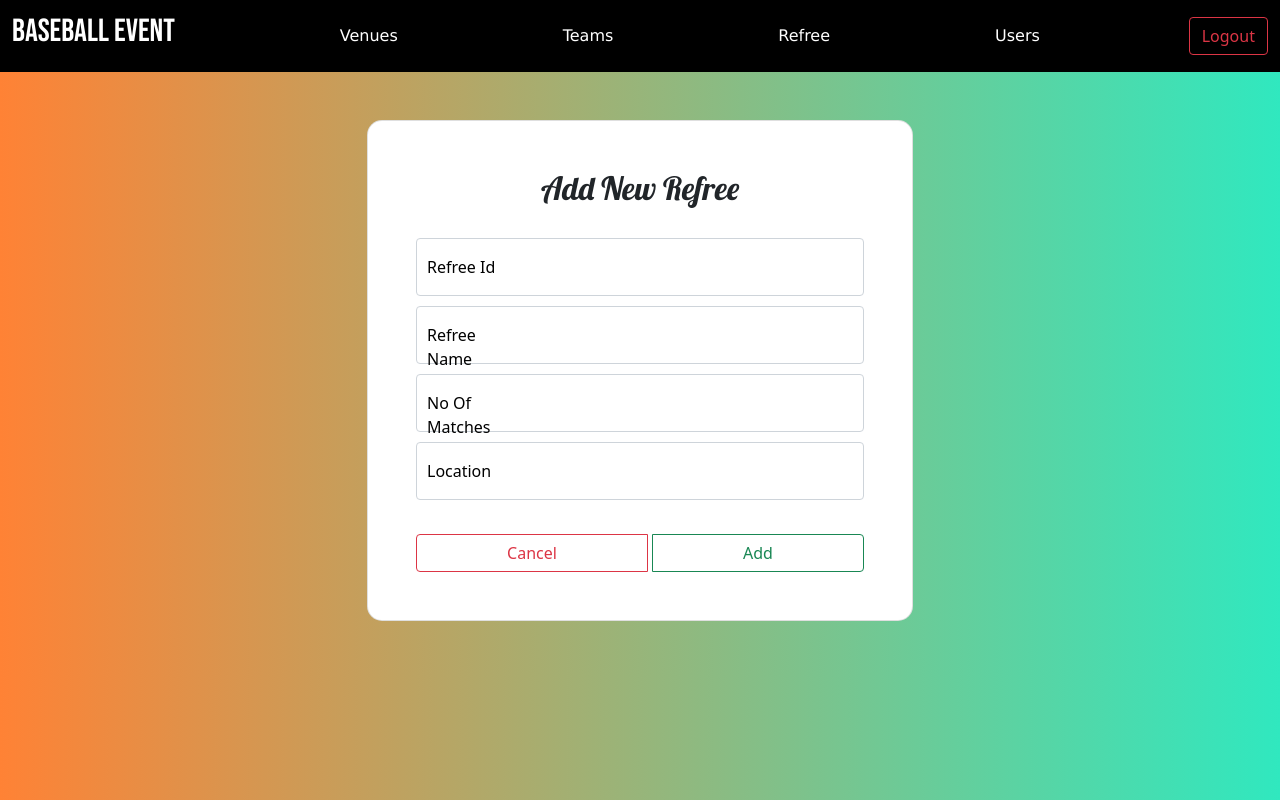
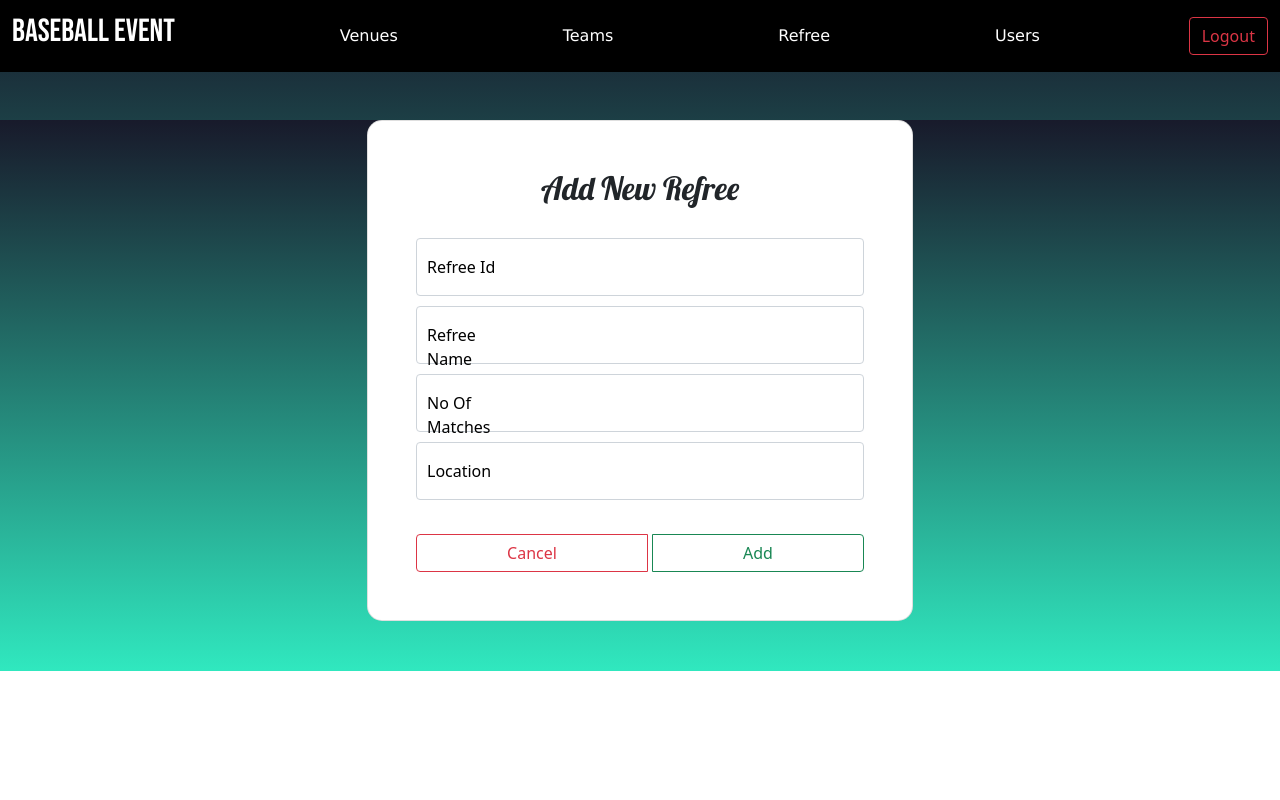
Before and after one commit to Dakshan444/baseball-frontend, an Angular app: page /admin/addRefree in a window 1280 px wide. Built offline with nearby package versions, Linux system fonts and the light colour scheme.

Commit message:
change in admin front end

```diff
--- a/src/app/admin/admin.component.css
+++ b/src/app/admin/admin.component.css
@@ -18,9 +18,3 @@
 .nav-link:hover{
     color: rgb(100, 255, 255);
 }
-
-router-outlet{
-    background-color: antiquewhite;
-    position: absolute;
-    width: 100%;
-}
--- a/src/app/admin/admin.component.html
+++ b/src/app/admin/admin.component.html
@@ -14,5 +14,8 @@
     </div>
 </div>
 <!-- The main navbar ends-->
+<body style="background-color: dimgray;">
+    <router-outlet></router-outlet>
+</body>
 
-<router-outlet></router-outlet>
+<!-- <router-outlet></router-outlet> -->
--- a/src/app/admin/venue/venue.component.html
+++ b/src/app/admin/venue/venue.component.html
@@ -1,3 +1,4 @@
 
 <!-- main component to render the venue component -->
+
 <router-outlet></router-outlet>
--- a/src/app/admin/venue/venueservice.service.ts
+++ b/src/app/admin/venue/venueservice.service.ts
@@ -7,12 +7,12 @@ import { VenueModel } from 'src/app/shared/venue.model';
     providedIn: 'root'
 })
 export class VenueserviceService {
-    readonly APIUrl = "https://localhost:5001/api/Venue/"
+    readonly APIUrl = "https://localhost:44359/api/Venue/"
 
     constructor(private http: HttpClient) { }
 
     getVenue(): Observable<VenueModel[]> {
-        return this.http.get<VenueModel[]>('https://localhost:5001/api/Venue/getAllVenue');
+        return this.http.get<VenueModel[]>('https://localhost:44359/api/Venue/getAllVenue');
     }
 
 
@@ -40,7 +40,7 @@ export class VenueserviceService {
     //Method to add Venue to the View
     addVenue(body:VenueModel):Observable<VenueModel>
     {
-        return this.http.post<VenueModel>("https://localhost:5001/api/Venue/addVenue",body)
+        return this.http.post<VenueModel>("https://localhost:44359/api/Venue/addVenue",body)
 
     }
 
--- a/src/app/admin/venue/view-venue/view-venue.component.html
+++ b/src/app/admin/venue/view-venue/view-venue.component.html
@@ -50,4 +50,6 @@
     <button class="btn btn-primary" routerLink="../addVenue" id="addVenue">AddVenue</button>
   </div>
 </div>
+
+
 <!-- </div> -->
--- a/src/styles.css
+++ b/src/styles.css
@@ -1,8 +1,11 @@
 @import '~ngx-toastr/toastr.css';
 /* You can add global styles to this file, and also import other style files */
 body{
-    background: #30E8BF;  /* fallback for old browsers */
-background: -webkit-linear-gradient(to right, #FF8235, #30E8BF);  /* Chrome 10-25, Safari 5.1-6 */
-background: linear-gradient(to right, #FF8235, #30E8BF); /* W3C, IE 10+/ Edge, Firefox 16+, Chrome 26+, Opera 12+, Safari 7+ */
-
+    /* background: #30E8BF;  fallback for old browsers */
+/* background: -webkit-linear-gradient(to right, #FF8235, #30E8BF);  Chrome 10-25, Safari 5.1-6 */
+/* background: linear-gradient(to right, #FF8235, #30E8BF); W3C, IE 10+/ Edge, Firefox 16+, Chrome 26+, Opera 12+, Safari 7+ */
+    background: rgb(24, 26, 43);
+    background: -webkit-linear-gradient(rgb(24, 26, 43) , #30E8BF);
+    background: linear-gradient( rgb(24, 26, 43) , #30E8BF) no-repeat;
+    height: 100%;
 }
```
Also changed, not shown: src/app/admin/venue/view-venue/view-venue.css (line endings or trailing spaces).
